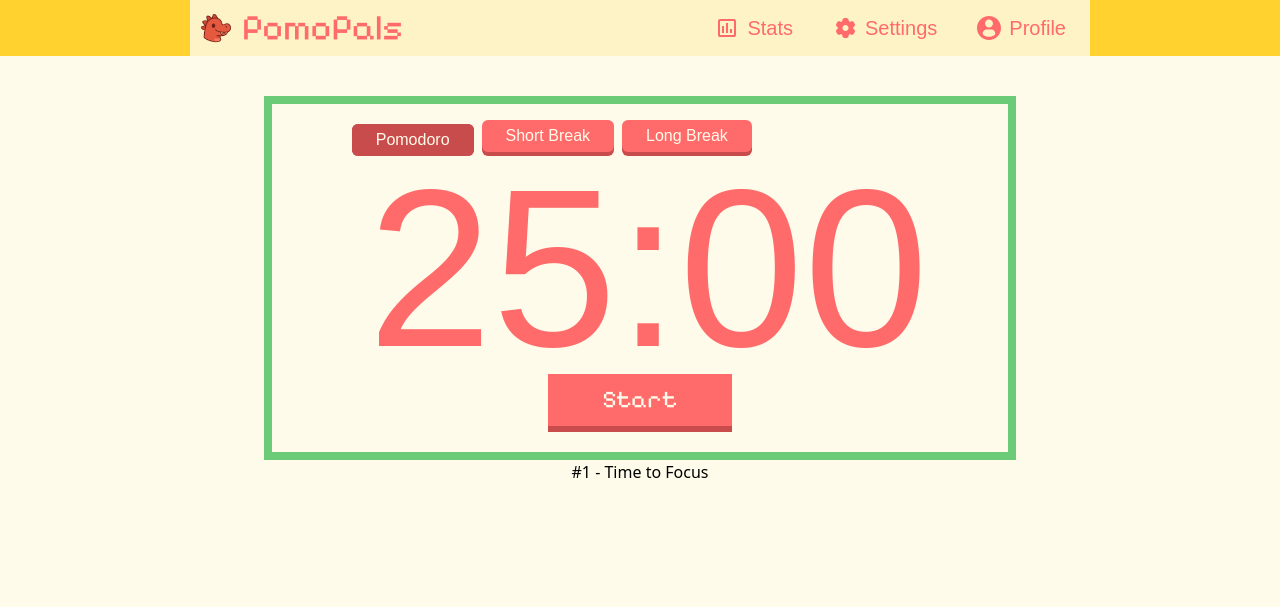
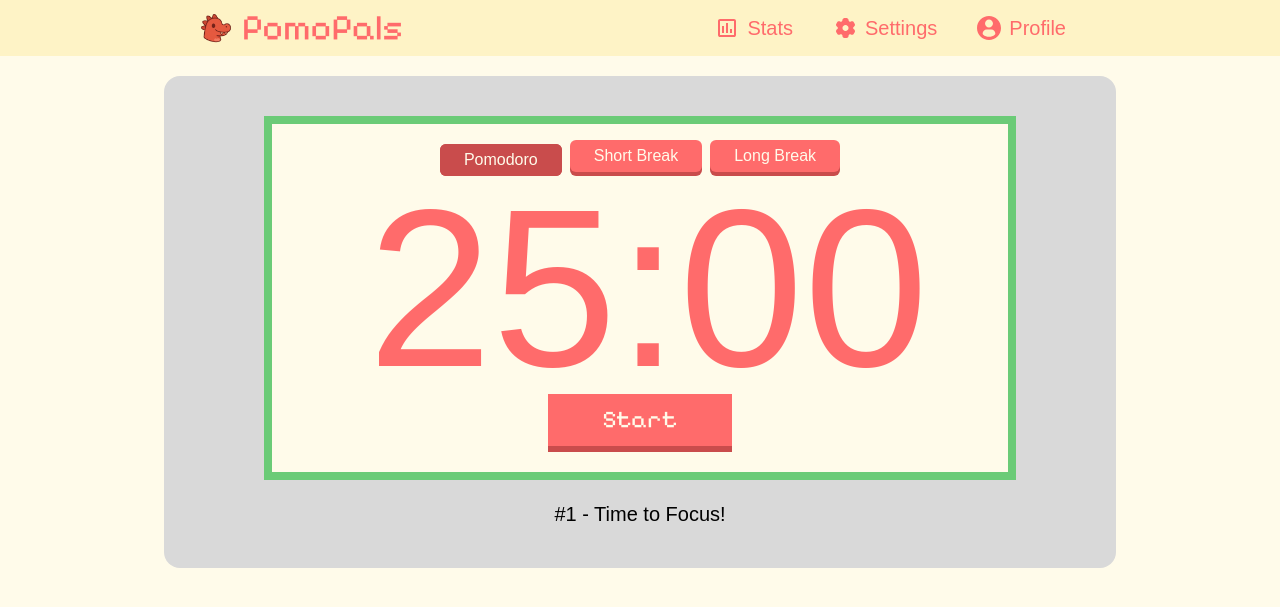
Before and after one commit to notsoeazy/PomoPals, a Flask app: page / in a window 1280 px wide. Shown: the top 607 px of the page. Run offline with Flask 3, Linux system fonts and the light colour scheme; some web fonts are replaced.

Commit message:
Added background

```diff
--- a/static/dist/output.css
+++ b/static/dist/output.css
@@ -16,8 +16,8 @@
     --text-sm--line-height: calc(1.25 / 0.875);
     --text-base: 1rem;
     --text-base--line-height: calc(1.5 / 1);
-    --text-lg: 1.125rem;
-    --text-lg--line-height: calc(1.75 / 1.125);
+    --text-xl: 1.25rem;
+    --text-xl--line-height: calc(1.75 / 1.25);
     --text-2xl: 1.5rem;
     --text-2xl--line-height: calc(2 / 1.5);
     --text-3xl: 1.875rem;
@@ -25,6 +25,8 @@
     --text-4xl: 2.25rem;
     --text-4xl--line-height: calc(2.5 / 2.25);
     --radius-md: 0.375rem;
+    --radius-xl: 0.75rem;
+    --radius-2xl: 1rem;
     --ease-in: cubic-bezier(0.4, 0, 1, 1);
     --default-transition-duration: 150ms;
     --default-transition-timing-function: cubic-bezier(0.4, 0, 0.2, 1);
@@ -203,8 +205,29 @@
   .top-1\/2 {
     top: calc(1/2 * 100%);
   }
+  .top-1\/12 {
+    top: calc(1/12 * 100%);
+  }
+  .top-24 {
+    top: calc(var(--spacing) * 24);
+  }
+  .top-28 {
+    top: calc(var(--spacing) * 28);
+  }
+  .top-30 {
+    top: calc(var(--spacing) * 30);
+  }
+  .top-40 {
+    top: calc(var(--spacing) * 40);
+  }
   .-right-20 {
     right: calc(var(--spacing) * -20);
+  }
+  .z-0 {
+    z-index: 0;
+  }
+  .z-10 {
+    z-index: 10;
   }
   .mx-auto {
     margin-inline: auto;
@@ -307,8 +357,17 @@
   .gap-4 {
     gap: calc(var(--spacing) * 4);
   }
+  .rounded-2xl {
+    border-radius: var(--radius-2xl);
+  }
   .rounded-full {
     border-radius: calc(infinity * 1px);
+  }
+  .rounded-none {
+    border-radius: 0;
+  }
+  .rounded-xl {
+    border-radius: var(--radius-xl);
   }
   .border {
     border-style: var(--tw-border-style);
@@ -320,6 +379,9 @@
   }
   .border-accent-green {
     border-color: var(--color-accent-green);
+  }
+  .bg-\[\#d9d9d9\] {
+    background-color: #d9d9d9;
   }
   .bg-accent-red {
     background-color: var(--color-accent-red);
@@ -357,8 +425,17 @@
   .py-5 {
     padding-block: calc(var(--spacing) * 5);
   }
+  .py-10 {
+    padding-block: calc(var(--spacing) * 10);
+  }
   .pl-4 {
     padding-left: calc(var(--spacing) * 4);
+  }
+  .text-center {
+    text-align: center;
+  }
+  .font-jersey25 {
+    font-family: var(--font-jersey25);
   }
   .font-micro5 {
     font-family: var(--font-micro5);
@@ -373,6 +450,13 @@
   .text-3xl {
     font-size: var(--text-3xl);
     line-height: var(--tw-leading, var(--text-3xl--line-height));
+  }
+  .text-xl {
+    font-size: var(--text-xl);
+    line-height: var(--tw-leading, var(--text-xl--line-height));
+  }
+  .text-\[8rem\] {
+    font-size: 8rem;
   }
   .text-\[10rem\] {
     font-size: 10rem;
@@ -443,9 +542,29 @@
       right: calc(var(--spacing) * -24);
     }
   }
+  .sm\:block {
+    @media (width >= 40rem) {
+      display: block;
+    }
+  }
   .sm\:max-h-\[36px\] {
     @media (width >= 40rem) {
       max-height: 36px;
+    }
+  }
+  .sm\:w-fit {
+    @media (width >= 40rem) {
+      width: fit-content;
+    }
+  }
+  .sm\:max-w-8\/10 {
+    @media (width >= 40rem) {
+      max-width: calc(8/10 * 100%);
+    }
+  }
+  .sm\:max-w-9\/10 {
+    @media (width >= 40rem) {
+      max-width: calc(9/10 * 100%);
     }
   }
   .sm\:max-w-\[36px\] {
@@ -463,9 +582,9 @@
       min-width: 390px;
     }
   }
-  .sm\:min-w-\[520px\] {
+  .sm\:rounded-2xl {
     @media (width >= 40rem) {
-      min-width: 520px;
+      border-radius: var(--radius-2xl);
     }
   }
   .sm\:bg-amber-100 {
@@ -478,9 +597,14 @@
       padding-inline: calc(var(--spacing) * 10);
     }
   }
-  .sm\:px-15 {
+  .sm\:px-20 {
     @media (width >= 40rem) {
-      padding-inline: calc(var(--spacing) * 15);
+      padding-inline: calc(var(--spacing) * 20);
+    }
+  }
+  .sm\:py-10 {
+    @media (width >= 40rem) {
+      padding-block: calc(var(--spacing) * 10);
     }
   }
   .sm\:text-4xl {
@@ -494,6 +618,11 @@
       font-size: 14rem;
     }
   }
+  .md\:max-w-fit {
+    @media (width >= 48rem) {
+      max-width: fit-content;
+    }
+  }
   .md\:bg-amber-200 {
     @media (width >= 48rem) {
       background-color: var(--color-amber-200);
@@ -502,6 +631,16 @@
   .md\:px-20 {
     @media (width >= 48rem) {
       padding-inline: calc(var(--spacing) * 20);
+    }
+  }
+  .md\:px-25 {
+    @media (width >= 48rem) {
+      padding-inline: calc(var(--spacing) * 25);
+    }
+  }
+  .md\:py-15 {
+    @media (width >= 48rem) {
+      padding-block: calc(var(--spacing) * 15);
     }
   }
   .lg\:bg-amber-300 {
--- a/static/js/main.js
+++ b/static/js/main.js
@@ -13,7 +13,7 @@ let remainingTime = configuredTime
 let timer = null
 let isPaused = true
 let timerButtonActive = "Pomodoro"
-let sessionMessage = "Time to Focus"
+let sessionMessage = null
 let pomodoroCount = 0
 let sessionCount = 1
 
@@ -34,21 +34,20 @@ function calculateTime(timeInSeconds) {
 
 // Reset Timer
 function resetTimer() {
-    timeElapsed = 0;
     isPaused = true;
     clearInterval(timer);
     timer = null;
     startButtonText.innerText = "Start";
     remainingTime = configuredTime;
     displayTime.innerText = calculateTime(configuredTime);
-    displayPomodoroCount.innerText = `#${sessionCount} - ${sessionMessage}`;
     toggleSkipButton();
+    updateSessionMessage();
 }
 
 // Run default
 resetTimer()
 
-// Button onclick
+// TIMER
 startButton.addEventListener("click", function () {
     // Change button text
     startButtonText.innerText =
@@ -83,37 +82,31 @@ startButton.addEventListener("click", function () {
 // Timer buttons on click events
 timerButtons.forEach(function (button) {
     button.addEventListener("click", function () {
-        // MAYBE TURN THIS INTO FUNCTION: setActiveButton(button-name)
-        // Remobe active-button class and disabled state of the others
+        // Reset buttons
         timerButtons.forEach((btn) => {
             btn.classList.remove("active-button")
             btn.removeAttribute("disabled")
         })
-
-        // Add active class
+        // Set active button
         button.classList.add("active-button")
-        // Add disabled attribute
         button.setAttribute("disabled", true)
 
         // Get the button text
         buttonText = button.textContent.trim();
         timerButtonActive = buttonText;
 
+        // Change the configured time
         if (buttonText === "Pomodoro") {
             configuredTime = pomodoroTime;
-            sessionMessage = "Time to Focus!";
         } else if (buttonText === "Short Break") {
             configuredTime = shortBreakTime
-            sessionMessage = "Time for a break!";
         } else if (buttonText === "Long Break") {
             configuredTime = longBreakTime
-            sessionMessage = "Take a long break!";
         }
 
         resetTimer()
     })
 })
-
 
 // Timer end logic
 function handleTimerEnd() {
@@ -157,6 +150,7 @@ function handleTimerEnd() {
 // Skip button onclick
 skipButton.addEventListener("click", function () {
     handleTimerEnd();
+    updateSessionMessage();
 })
 
 // Show or hide skip button
@@ -173,3 +167,14 @@ function toggleSkipButton() {
         skipButton.removeAttribute("disabled");
     }
 }
+
+function updateSessionMessage() {
+    if (timerButtonActive === "Pomodoro") {
+        sessionMessage = "Time to Focus!"
+    } else if (timerButtonActive === "Short Break") {
+        sessionMessage = "Take a break!";
+    } else if (timerButtonActive === "Long Break") {
+        sessionMessage = "Take a long break!"
+    }
+    displayPomodoroCount.innerText = `#${sessionCount} - ${sessionMessage}`
+}
--- a/templates/layout.html
+++ b/templates/layout.html
@@ -22,7 +22,7 @@
 <body class="bg-bg-light flex flex-col items-center">
 
   <!-- Navbar -->
-  <div class="w-full sm:bg-amber-100 md:bg-amber-200 lg:bg-amber-300">
+  <div class="w-full bg-amber-100">
     <nav class="w-full max-w-[900px] mx-auto flex items-center py-2 bg-amber-100">
       <!-- Icon and Logo -->
       <div class="flex items-center flex-1 ms-2 mr-auto">
@@ -73,19 +73,19 @@
     </nav>
   </div>
 
-  <main class="w-full max-w-[900px] mx-auto flex flex-col items-center p-5 mt-5">
+  <main class="w-full sm:w-fit sm:max-w-9/10 md:max-w-fit max-w-[900px] mx-auto py-5 px-5 sm:px-20 sm:py-10 md:px-25 mt-5 flex flex-col items-center relative bg-[#d9d9d9] rounded-none sm:rounded-2xl">
 
-      <div class="max-w-full border-8 border-accent-green flex flex-col justify-center items-center py-5 px-5 sm:px-10 md:px-20">
+      <div class="max-w-full border-8 border-accent-green bg-bg-light flex flex-col justify-center items-center py-5 px-5 sm:px-10 md:px-20 z-10">
         <div class="min-w-[280px] sm:min-w-[390px]">
           <!-- TIMER SELECTION -->
-          <div class="flex gap-2">
+          <div class="flex gap-2 justify-center">
             <button class="timer-button active-button" disabled><span>Pomodoro</span></button>
             <button class="timer-button"><span>Short Break</span></button>
             <button class="timer-button"><span>Long Break</span></button>
           </div>
           <!-- TIMER -->
-          <div>
-            <span id="timer" class="font-micro5 text-[10rem] xs:text-[12rem] sm:text-[14rem] text-accent-red leading-none pl-4 select-none">00:00</span>
+          <div class="text-center">
+            <span id="timer" class="font-micro5 text-[8rem] sm:text-[14rem] text-accent-red leading-none pl-4 select-none">00:00</span>
           </div>
           <div class="flex gap-4 w-full justify-center">
             <div class="relative">
@@ -96,7 +96,7 @@
                 </span>
               </button>
               <!-- SKIP BUTTON -->
-              <button id="skip-button" disabled class="absolute top-1/2 -translate-x-1/2 -translate-y-1/2 -right-20 sm:-right-24 opacity-0 transition-opacity duration-200 ease-in">
+              <button id="skip-button" disabled class="absolute top-1/2 -translate-x-1/2 -translate-y-1/2 -right-20 sm:-right-24 opacity-0 transition-opacity delay-300 duration-200 ease-linear">
                 <svg class="fill-accent-red-dark" width="40px" height="40px" viewBox="0 0 24 24" fill="FFFFFF" xmlns="http://www.w3.org/2000/svg">
                   <path d="M22.75 5C22.75 4.58579 22.4142 4.25 22 4.25C21.5858 4.25 21.25 4.58579 21.25 5V19C21.25 19.4142 21.5858 19.75 22 19.75C22.4142 19.75 22.75 19.4142 22.75 19V5Z"/>
                   <path d="M16.6598 14.6474C18.4467 13.4935 18.4467 10.5065 16.6598 9.35258L5.87083 2.38548C4.13419 1.26402 2 2.72368 2 5.0329V18.9671C2 21.2763 4.13419 22.736 5.87083 21.6145L16.6598 14.6474Z"/>
@@ -111,10 +111,12 @@
         </div>
       </div>
 
-      <div>
-        <span id="pomodoro-count">#1</span>
+      <!-- To be improved -->
+      <div class="bg-[#d9d9d9] hidden absolute top-28 w-full max-w-9/10 min-h-[360px] z-0 rounded-xl"></div>
+
+      <div class="mt-5 font-jersey25 text-xl z-10">
+        <span id="pomodoro-count"></span>
       </div>
-
 
 
   </main>
```
Also changed, not shown: other parts of static/dist/output.css (+58 -10 lines).
